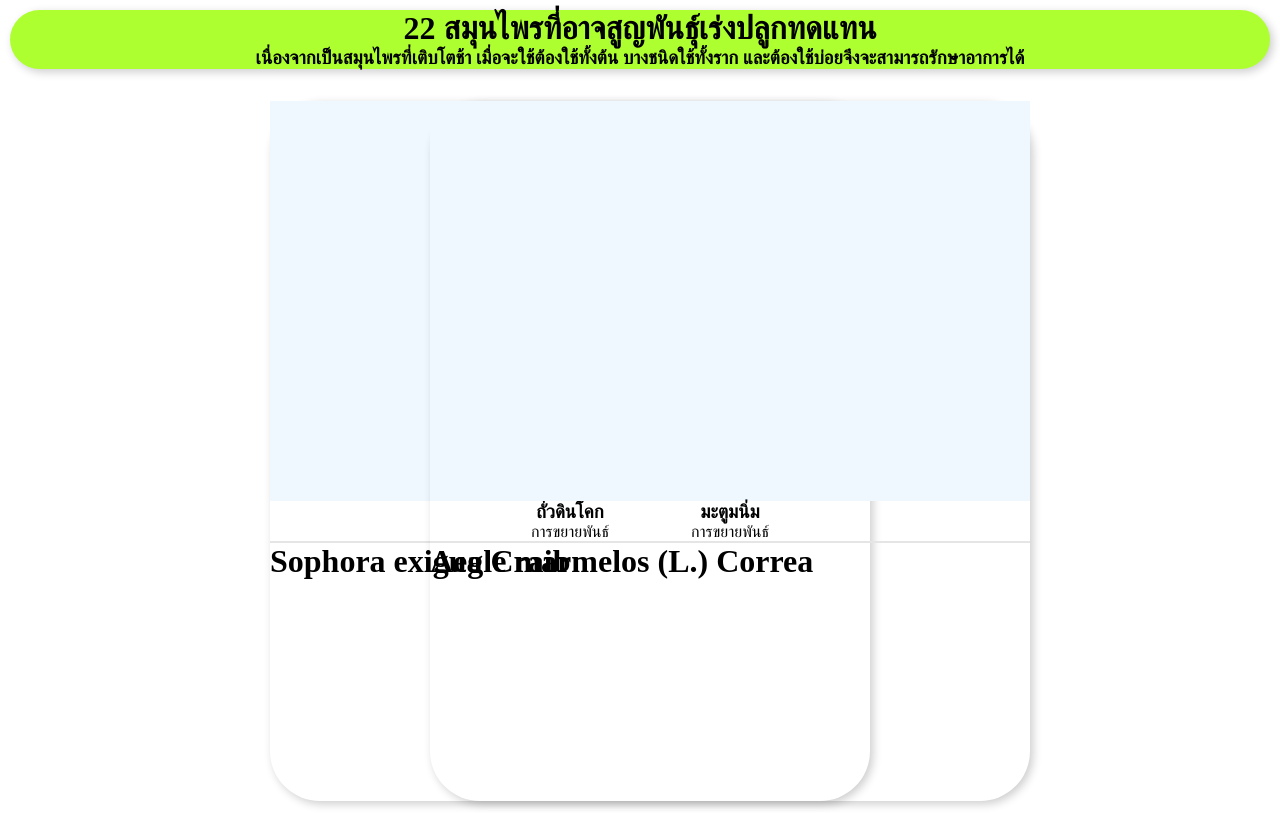
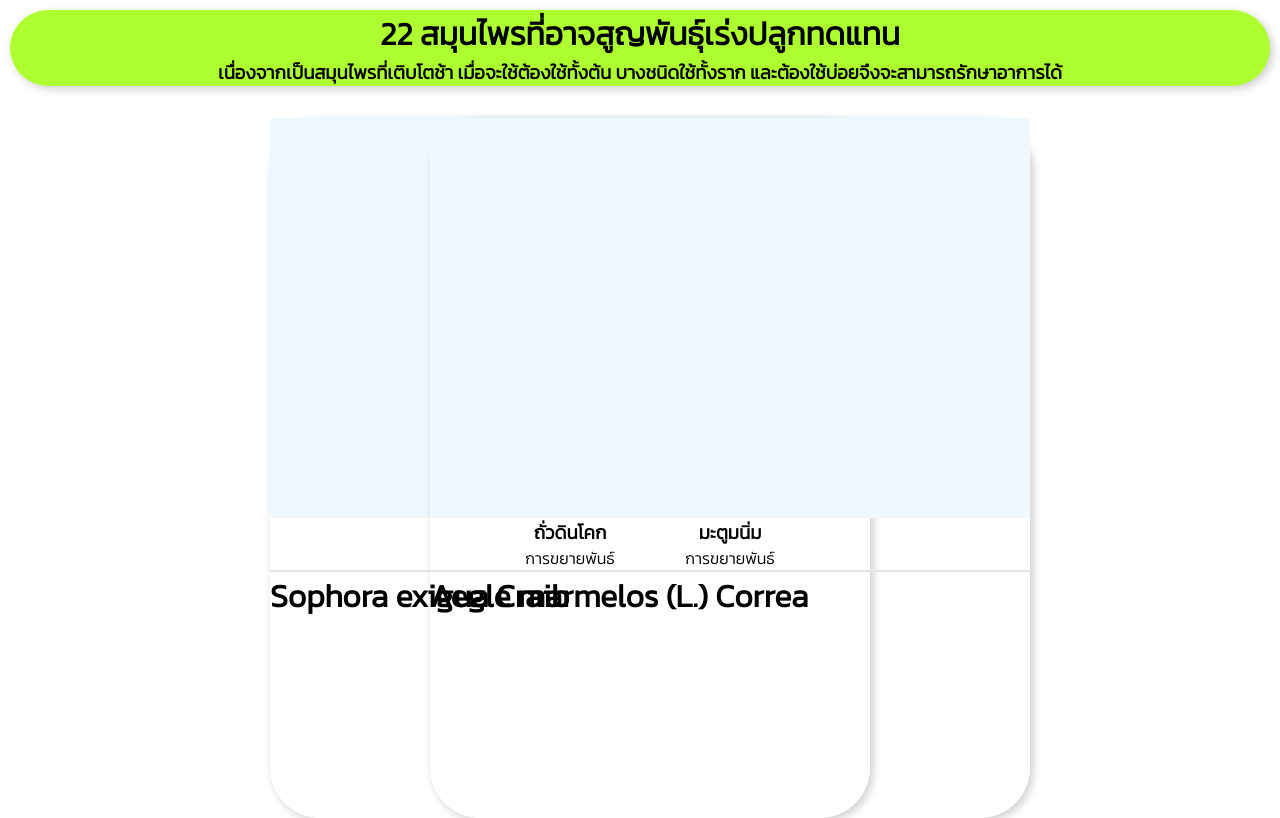
Before and after one commit to yoksuvichak/22-herbs, a plain HTML site: page index.html in a window 1280 px wide. Shown: the top 818 px of the page. Drawn offline with Linux system fonts and the light colour scheme.

Commit message:
add font

```diff
--- a/index.html
+++ b/index.html
@@ -5,14 +5,19 @@
     <meta http-equiv="X-UA-Compatible" content="IE=edge">
     <meta name="viewport" content="width=device-width, initial-scale=1.0">
     <title>herb</title>
-
+    <link rel="preconnect" href="https://fonts.googleapis.com">
+    <link rel="preconnect" href="https://fonts.gstatic.com" crossorigin>
+    <link href="https://fonts.googleapis.com/css2?family=Kanit:wght@300&display=swap" rel="stylesheet">
     <link rel="stylesheet" href="style.css">
 </head>
 <body>
     <header>
         <h1>22 สมุนไพรที่อาจสูญพันธ์ุเร่งปลูกทดแทน</h1>
 
-        <h3 style="color: black;">เนื่องจากเป็นสมุนไพรที่เติบโตช้า เมื่อจะใช้ต้องใช้ทั้งต้น บางชนิดใช้ทั้งราก และต้องใช้บ่อยจึงจะสามารถรักษาอาการได้</h3>
+        <div class="text1">
+            <h3>เนื่องจากเป็นสมุนไพรที่เติบโตช้า เมื่อจะใช้ต้องใช้ทั้งต้น บางชนิดใช้ทั้งราก และต้องใช้บ่อยจึงจะสามารถรักษาอาการได้</h3>
+        </div>
+
     </header>
     <div class="main">
       <div class="img">
--- a/style.css
+++ b/style.css
@@ -2,6 +2,7 @@
     margin: 0;
     padding: 0;
     box-sizing: border-box;
+    font-family: 'Kanit', sans-serif;
 }
 header{
     background-color: greenyellow;
@@ -343,6 +344,6 @@ header{
     text-align: center;
     border-bottom: 2px solid #e5e5e5;
 }
-.test2{
-    width: 100px;
+.text1{
+    color: black;
 }
```
